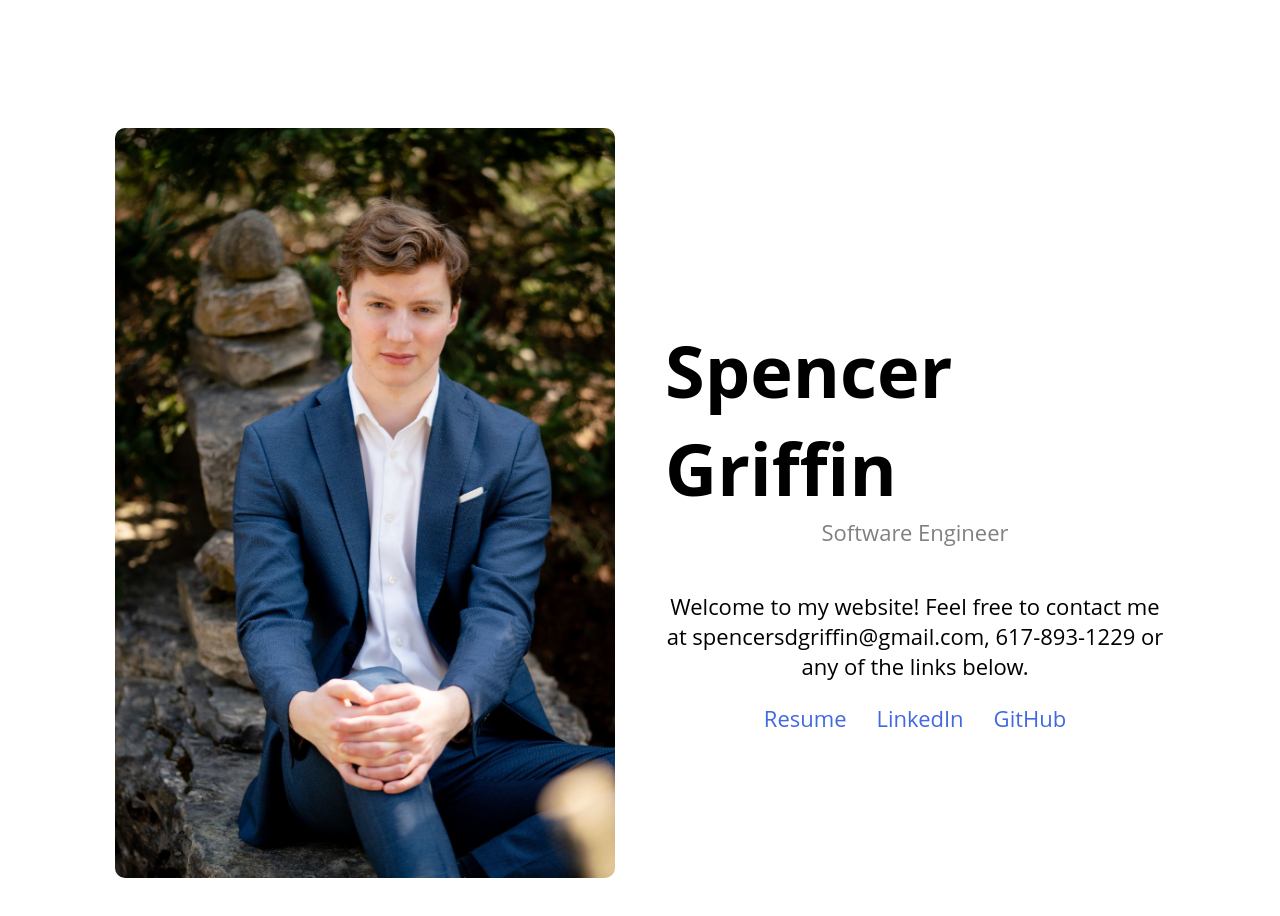
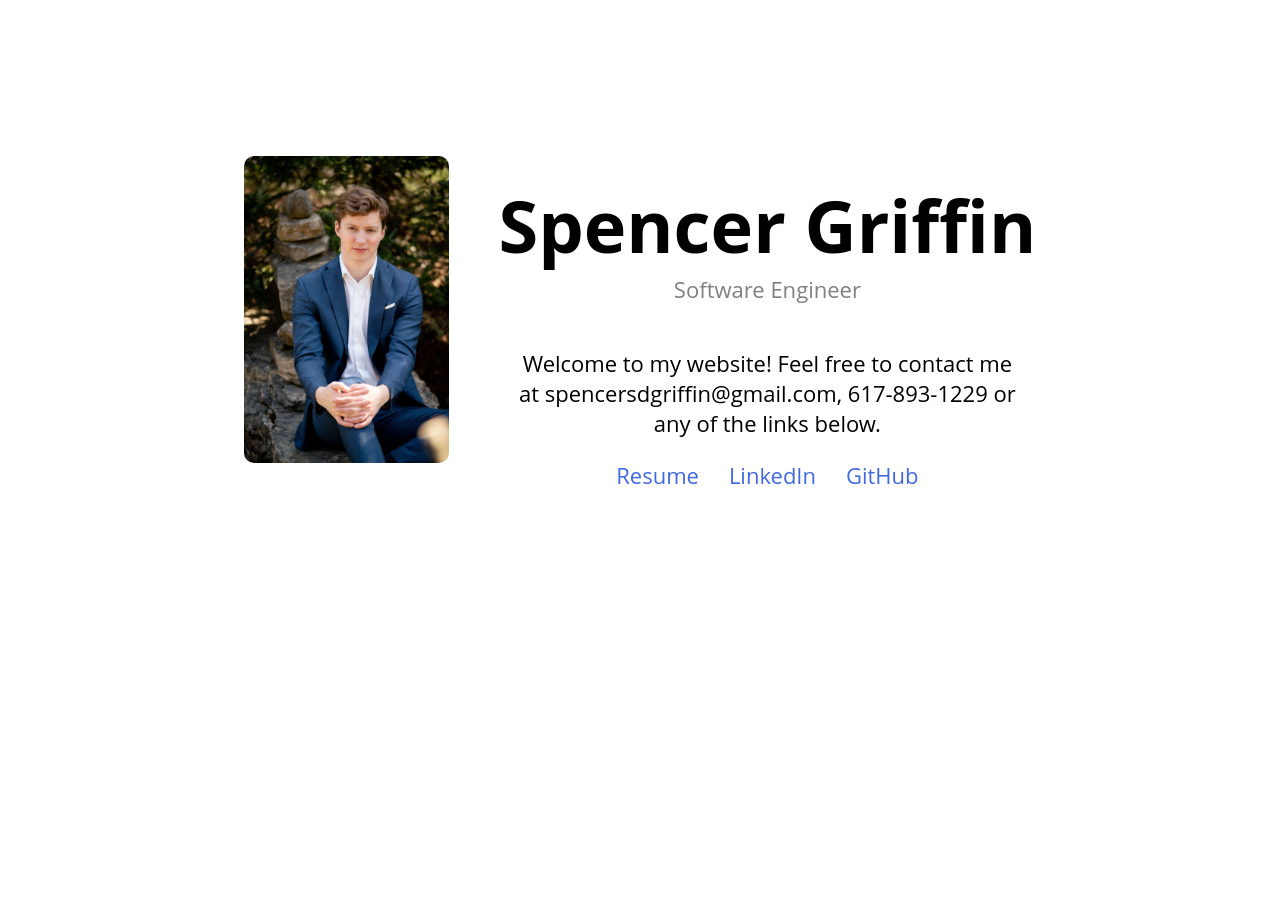
Before and after one commit to sgriffin10/oldPersonalWebsite, a plain HTML site: page index.html in a window 1280 px wide. After the commit the page ends 800 px from the top, so only its background shows below. Drawn offline with Linux system fonts and the light colour scheme.

Commit message:
add width adjustments

```diff
--- a/style.css
+++ b/style.css
@@ -16,18 +16,20 @@ body {
     /* flex-direction: column; */
     justify-content: center;
     align-items: center;
-    min-width: 50%;
+    /* min-width: 30%; */
     height: 100%;
     width: 100%;
     /* margin-top: auto;
     margin-bottom: auto; */
     flex: 1;
     gap: 50px;
+    max-width: 100vw;
 }
 
 .main-image{
-    max-width: 500px;
+    /* max-width: 500px; */
     max-height: auto;
+    max-width: 20%;
     background-size:cover;
     border-radius: 10px;
     height: 100%;
@@ -39,6 +41,7 @@ body {
     flex-direction: column;
     justify-content: center;
     align-items: center;
+    /* max-width: 30%; */
 }
 
 .name{
```
